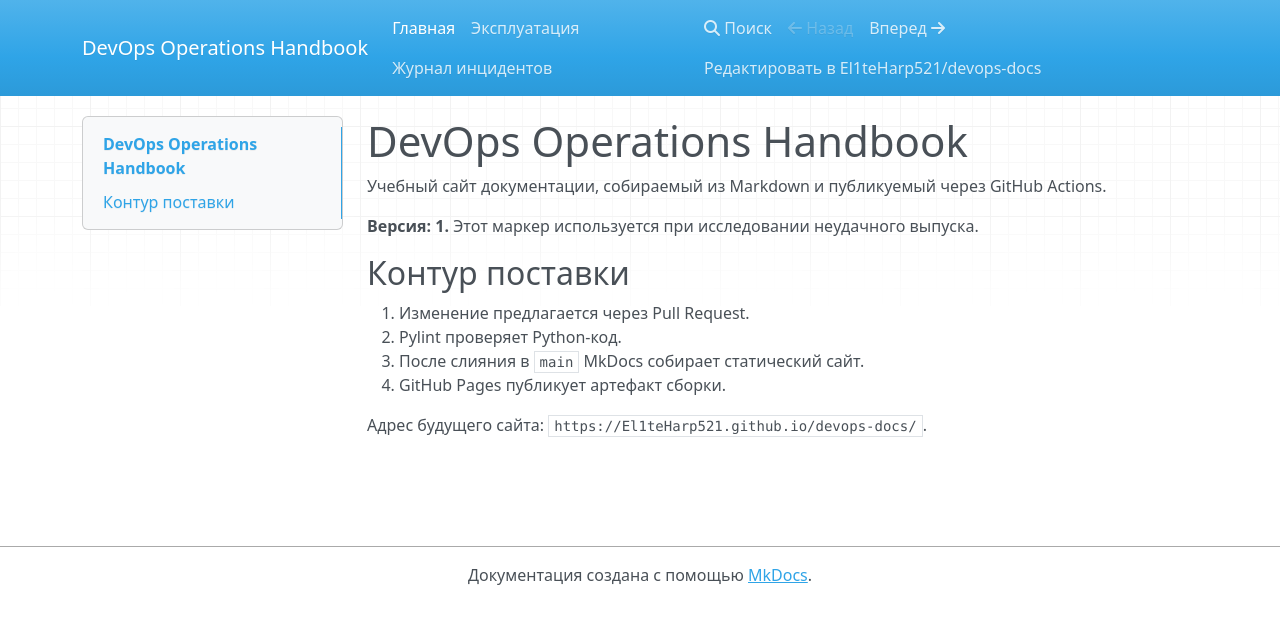
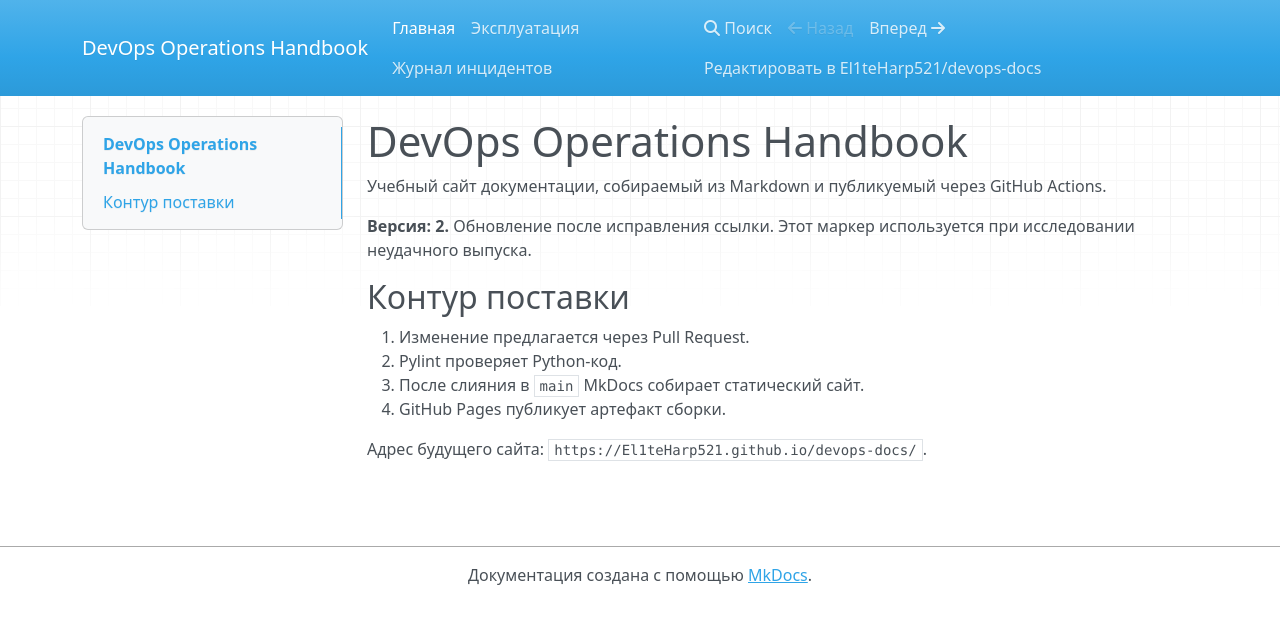
Before and after one commit to El1teHarp521/devops-docs, an MkDocs documentation site: the page built from docs/index.md, in a window 1280 px wide. Shown: the top 624 px of the page. Built offline with MkDocs 1.6.1, drawn with Linux system fonts in a browser that asks for light colours; nearby versions of some CDN libraries.

```diff
--- a/docs/index.md
+++ b/docs/index.md
@@ -2,7 +2,7 @@
 
 Учебный сайт документации, собираемый из Markdown и публикуемый через GitHub Actions.
 
-**Версия: 1.** Этот маркер используется при исследовании неудачного выпуска.
+**Версия: 2.** Обновление после исправления ссылки. Этот маркер используется при исследовании неудачного выпуска.
 
 ## Контур поставки
 
```
Also changed, not shown: docs/runbook.md (+4 -0 lines).
